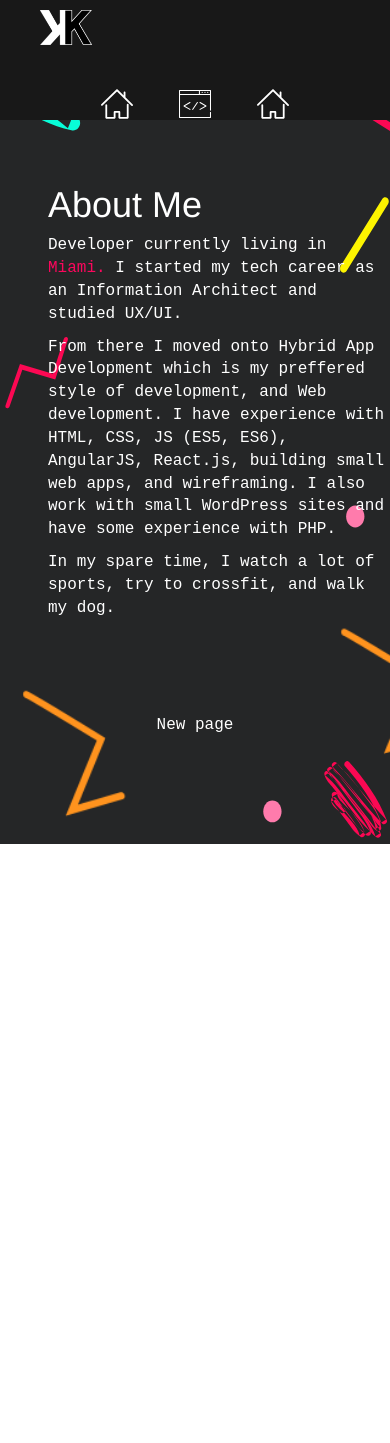
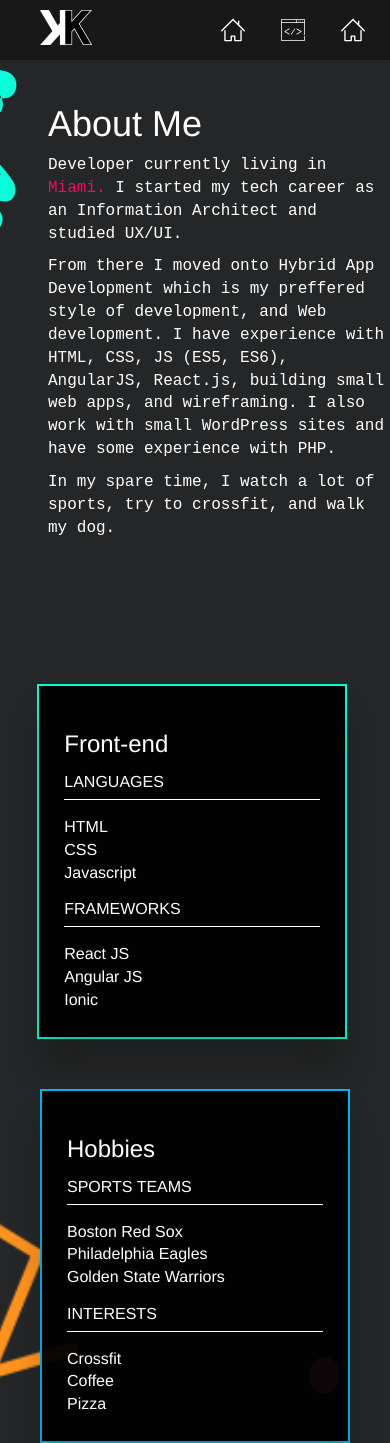
Before and after one commit to KMK73/portfolio, a React app: page /about in a window 390 px wide. Before the commit the page ends 844 px from the top, so only its background shows below. Built offline with nearby package versions, Linux system fonts and the light colour scheme.

Commit message:
about copy and styles done

```diff
--- a/config/webpack.config.dev.js
+++ b/config/webpack.config.dev.js
@@ -228,6 +228,18 @@ module.exports = {
               },
             ],
           },
+          // Font Awesome
+          {
+             test: /.(ttf|otf|eot|svg|woff(2)?)(\?[a-z0-9]+)?$/,
+             use: [{
+               loader: 'file-loader',
+               options: {
+                 name: '[name].[ext]',
+                 outputPath: 'fonts/',    // where the fonts will go
+                 publicPath: '../'       // override the default path
+               }
+             }]
+           },
           // "file" loader makes sure those assets get served by WebpackDevServer.
           // When you `import` an asset, you get its (virtual) filename.
           // In production, they would get copied to the `build` folder.
--- a/package.json
+++ b/package.json
@@ -23,6 +23,7 @@
     "eslint-plugin-react": "7.4.0",
     "extract-text-webpack-plugin": "3.0.2",
     "file-loader": "1.1.5",
+    "font-awesome": "^4.7.0",
     "fs-extra": "3.0.1",
     "html-webpack-plugin": "2.29.0",
     "jest": "20.0.4",
--- a/public/index.html
+++ b/public/index.html
@@ -11,6 +11,8 @@
     <link rel="manifest" href="%PUBLIC_URL%/manifest.json">
     <link rel="shortcut icon" href="%PUBLIC_URL%/favicon.ico">
     <!-- <link href="https://fonts.googleapis.com/css?family=Roboto+Mono:300,400|Source+Code+Pro:400,500,600" rel="stylesheet"> -->
+    <link href="https://maxcdn.bootstrapcdn.com/font-awesome/4.7.0/css/font-awesome.min.css" rel="stylesheet" />
+
     <!-- Latest compiled and minified CSS -->
     <link rel="stylesheet" href="https://maxcdn.bootstrapcdn.com/bootstrap/latest/css/bootstrap.min.css">
 
--- a/src/components/About.js
+++ b/src/components/About.js
@@ -7,7 +7,7 @@ class About extends Component {
       <div className="about-page">
           <Grid>
             <Row className="show-grid">
-              <Col xs={12} sm={6} md={6} className="text-col">
+              <Col xs={12} sm={12} md={6} className="text-col">
 
                   <div>
                     <h1>About Me</h1>
@@ -22,8 +22,48 @@ class About extends Component {
                     <p>In my spare time, I watch a lot of sports, try to crossfit, and walk my dog.</p>
                   </div>
               </Col>
-              <Col xs={12} sm={6} md={6} className="content-col">
-                <p>New page</p>
+              <Col xs={12} sm={12} md={6} className="content-col">
+                  <div className="front-back">
+                    <Col xs={12} sm={6} md={6}>
+                      <div className="box box--front" id="box1">
+                        <div className="border"></div>
+                        <div className="content">
+                          <h3>Front-end</h3>
+                          <h4>Languages</h4>
+                          <ul>
+                            <li>HTML</li> <li>CSS</li> <li>Javascript</li>
+                          </ul>
+                          <h4>Frameworks</h4>
+                          <ul>
+                            <li>React JS</li>
+                            <li>Angular JS</li>
+                            <li>Ionic</li>
+                          </ul>
+                        </div>
+                      </div>
+                    </Col>
+                    <Col xs={12} sm={6} md={6}>
+                      <div className="box box--back" id="box2">
+                        <div className="border"></div>
+                        <div className="content">
+                          <h3>Hobbies</h3>
+                          <h4>Sports Teams</h4>
+                          <ul>
+                            <li>Boston Red Sox</li>
+                            <li>Philadelphia Eagles</li>
+                            <li>Golden State Warriors</li>
+                          </ul>
+                          <h4>Interests</h4>
+                          <ul>
+                            <li>Crossfit</li>
+                            <li>Coffee</li>
+                            <li>Pizza</li>
+                          </ul>
+                        </div>
+                      </div>
+                    </Col>
+
+                  </div>
               </Col>
             </Row>
           </Grid>
--- a/src/components/NavBar.js
+++ b/src/components/NavBar.js
@@ -11,20 +11,29 @@ class NavBar extends Component {
               <img src="./../assets/images/logo.png" alt="React Developer Logo, Web Developer Logo , Front End Developer Logo"/>
             </a>
               <section className="main-links show">
+                <ul>
+                  <li>
                     <Link to='/about' className="">
-                  <img src="./../assets/images/house.svg" class="nav-link" alt="About icon" />
+                      <img src="./../assets/images/house.svg" className="nav-link" alt="About icon" />
                       <span>About</span>
                     </Link>
+                  </li>
+                  <li>
                     <Link to='/work' className="">
-                  <img src="./../assets/images/coding.svg" class="nav-link" alt="Work icon" />
+                      <img src="./../assets/images/coding.svg" className="nav-link" alt="Work icon" />
                       <span>Work</span>
                     </Link>
+                  </li>
+                  <li>
                     <Link to='/contact' className="">
-                  <img src="./../assets/images/house.svg" class="nav-link" alt="Contact icon" />
+                      <img src="./../assets/images/house.svg" className="nav-link" alt="Contact icon" />
                       <span>Contact</span>
                     </Link>
+                  </li>
+
+                </ul>
+
               </section>
-              <a id="mobile-link" href=""><i class="fa fa-bars"></i></a>
           </div>
         </nav>
       </div>
--- a/src/index.scss
+++ b/src/index.scss
@@ -0,0 +1,2 @@
+$fa-font-path: "~font-awesome/fonts";
+@import '~font-awesome/scss/font-awesome.scss';
--- a/src/scss/App.scss
+++ b/src/scss/App.scss
@@ -6,6 +6,12 @@
 .App {
   text-align: center;
   color: white;
+}
+html, body, .App, .App>div {
+  margin: 0;
+  padding: 0;
+  background: $backgroundColor url('/assets/images/background90s-desktop.svg')no-repeat center center;
+  background-size: cover;
 }
 span, p {
   font-family: 'Source-Code-Pro', monospace;
@@ -74,6 +80,12 @@ h2 {
 
 // Tablet Responsive
 @media (max-width: $tabletSize ) {
+  #page {
+    background: $backgroundColor url('/assets/images/background90s-desktop.svg') no-repeat center center;
+    background-size: cover;
+    // height: auto;
+    // position: relative;
+  }
   #nav_bar {
       width: 100%;
       height: 60px;
@@ -100,8 +112,19 @@ h2 {
 
 @media (max-width: $mobileSize) {
   #page {
-    background: $backgroundColor url('/assets/images/background90s-mobile.svg')no-repeat center center;
+    background: $backgroundColor url('/assets/images/background90s-mobile.svg')repeat center center;
     background-size: cover;
+    height: auto;
+    position: relative;
+  }
+  .container {
+    width: 100%;
+    height: auto !important;
+    padding-bottom: 58px;
+    box-sizing: border-box;
+    position: relative !important;
+    top: 0px;
+    overflow: hidden;
   }
 }
 
--- a/src/scss/about.scss
+++ b/src/scss/about.scss
@@ -11,4 +11,117 @@
   span {
     color: $pink;
   }
+
+  .front-back {
+    // display: flex;
+    // justify-content: flex-end;
+    text-align: left;
+    h4{
+      padding-bottom: 0.5em;
+      margin: 1em 0;
+      font-size: 16px;
+      border-bottom: 1px solid white;
+      text-transform: uppercase;
+    }
+    ul {
+      padding: 0;
+      margin: 0;
+      list-style: none;
+    }
+  }
+  #box1 {
+    visibility: visible;
+    -webkit-transform: translateX(0) scale(1);
+    transform: translateX(0) scale(1);
+    opacity: 1;
+    -webkit-transition: -webkit-transform 1s ease 0s, opacity 1s ease 0s;
+    transition: transform 1s ease 0s, opacity 1s ease 0s;
+    margin-right:20px;
+    .border {
+      border-color: #00FFD4;
+      opacity: 1;
+      transform: translate(-20px, 20px);
+    }
+  }
+  .box {
+    // max-width: 250px;
+    .content {
+      padding: 25px;
+      background: rgba(0, 0, 0, 0.95);
+      position: relative;
+      z-index: 1;
+      color: white;
+      box-shadow: 0px 30px 30px 0px rgba(0, 0, 0, 0.2);
+      max-width: 500px;
+      margin: 0 auto;
+    }
+    .border {
+      position: absolute;
+      transform: translate(0);
+      display: block;
+      height: 100%;
+      width: 100%;
+      border-width: 10px;
+      border-style: solid;
+      content: '';
+      z-index: 1;
+      transition: transform ease 0.8s;
+      opacity: 0;
+    }
+    .box--front {
+      margin-right: 5%;
+      width: 50%;
+      h3 {
+        color: #00FFD4;
+        margin: 0;
+        text-transform: uppercase;
+      }
+    }
+    .box--back {
+      visibility: visible;
+      -webkit-transform: translateX(0) scale(1);
+      opacity: 1;
+      transform: translateX(0) scale(1);
+      opacity: 1;
+      -webkit-transition: -webkit-transform 1s ease 0s, opacity 1s ease 0s;
+      transition: transform 1s ease 0s, opacity 1s ease 0s;
+      position: relative;
+    }
+  }
+
+  #box2 {
+      .border {
+        border-color: #03b6f0;
+        opacity: 1;
+        transform: translate(-20px, 20px);
+      }
+
+  }
+
+  @media (max-width: $tabletSize){
+    .front-back {
+      margin-left: 2%;
+      margin-right: 2%;
+    }
+  }
+  @media (max-width: 600px){
+    .front-back {
+      display: block;
+      .box {
+        width: 90%;
+        margin: 0 auto;
+        margin-top: 50px;
+      }
+    }
+    #box1 {
+      border: 2px solid #00FFD4;
+    }
+    #box2 {
+      border: 2px solid #03b6f0;
+    }
+    .border {
+      display: none !important;
+    }
+  }
+
 }
--- a/src/scss/navbar.scss
+++ b/src/scss/navbar.scss
@@ -18,7 +18,6 @@
         margin-left: 12px;
       }
   }
-
   .main-links{
     display: block;
     text-align: center;
@@ -37,6 +36,15 @@
       text-align: center;
       margin-left: 30% !important;
       margin-top: 14px !important;
+    }
+
+    ul {
+      margin-top: 0;
+
+        display: inherit;
+        list-style: none;
+        margin: 0px !important;
+        padding-left: 0px;
     }
 
     /*hover for icons */
@@ -66,6 +74,31 @@
           max-width: 80px;
         }
     }
+    .main-links {
+      float: right;
+      position: relative;
+      width: inherit;
+      top: 0;
+      display: inline;
+      right: 0;
+      width: 50%;
+      img {
+        height: 60px;
+        margin-top: 0px !important;
+      }
+    }
+
+    ul {
+      margin-top: 0;
+      /* margin-bottom: 10px; */
+      display: inline-flex !important;
+      list-style: none;
+      margin: 0px !important;
+      padding-left: 0px;
+    }
+    span{
+      display: none;
+    }
 
     .text-col {
       margin-top: 8%;
@@ -75,33 +108,54 @@
     }
 
   }
+  // Responsive mobile menu
   @media (max-width: 600px){
     .main-links {
-      width: 100%;
-      position: fixed;
-      left: 100%;
-      opacity: 0;
-      margin-left: 0;
-      float: left;
-      overflow: hidden;
-      text-align: center;
-      height: 60px;
-      top: 60px;
-      margin-top: 0;
-      background: #181818;
-      -webkit-transition: all 0.3s ease-out;
-      transition: all 0.3s ease-out;
+      float: right;
+      position: relative;
+      width: inherit;
+      top: 0;
+      display: inline;
+      right: 0;
+      width: 50%;
       img {
-        height: 60px !important;
-      }
-      a {
-        width: 20%;
-        display: inline-block;
+        height: 60px;
+        margin-top: 0px !important;
       }
     }
-    #nav_bar .main-links.show {
-        left: 0;
-        opacity: 1;
+    // .main-links {
+    //   width: 100%;
+    //   position: fixed;
+    //   left: 100%;
+    //   opacity: 0;
+    //   margin-left: 0;
+    //   float: left;
+    //   overflow: hidden;
+    //   text-align: center;
+    //   height: 50px;
+    //   top: 50px;
+    //   margin-top: 0;
+    //   background: #181818;
+    //   -webkit-transition: all 0.3s ease-out;
+    //   transition: all 0.3s ease-out;
+    //   img {
+    //     height: 50px !important;
+    //   }
+    // }
+    // #nav_bar .main-links.show {
+    //     left: 0;
+    //     opacity: 1;
+    // }
+    ul {
+      margin-top: 0;
+      /* margin-bottom: 10px; */
+      display: inline-flex !important;
+      list-style: none;
+      margin: 0px !important;
+      padding-left: 0px;
+    }
+    span{
+      display: none;
     }
   }
 }
```
Also changed, not shown: config/webpack.config.prod.js (+12 -0 lines), 1 other file (tests, documents, lock files or other folders). Lines whose indentation alone changed are shown as unchanged.
